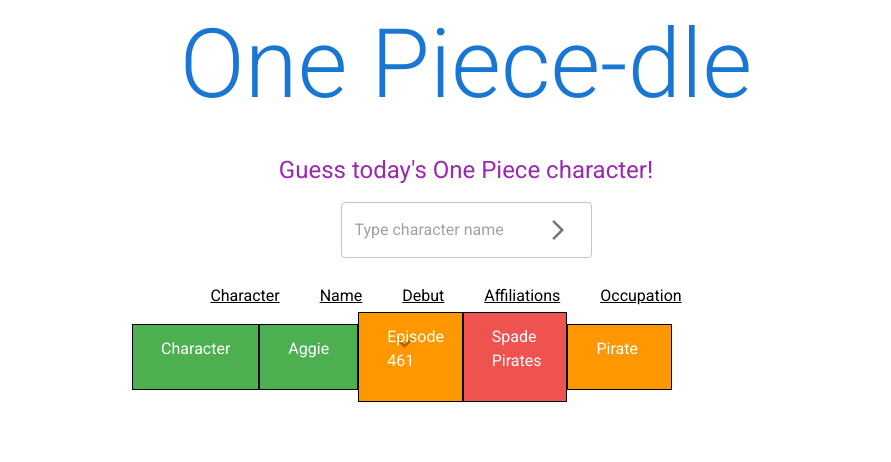
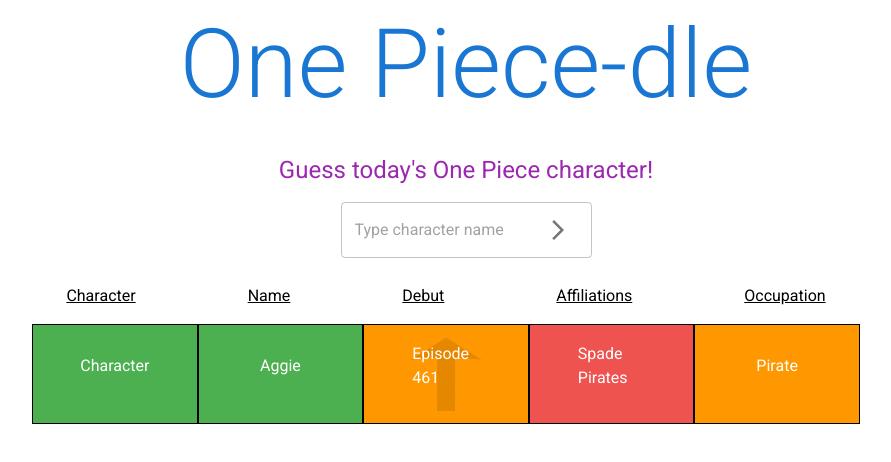
Before and after one commit to haydentinker/OnePieceWordleFrontend, a React (Create React App) app in the folder onepiece/: page / in a window 1280 px wide. Both pictures are taken after typing "Sample" into the empty fields and a click on the button 731 px from the left and 229 px from the top of the page. Shown: the top 462 px of the page, without its empty margins (174-1065 px from the left). Built offline with nearby package versions, Linux system fonts and the light colour scheme.

Commit message:
Updating design for the guesses

```diff
--- a/onepiece/src/components/Guess.jsx
+++ b/onepiece/src/components/Guess.jsx
@@ -1,8 +1,10 @@
 import React from 'react'
-import { Box, IconButton, TextField, Typography, AppBar, Card, CardActions, CardContent, CardMedia, CssBaseline, Toolbar, Container,Icon} from '@mui/material';
+import { Box, IconButton, TextField, Typography, AppBar, Card, CardActions, CardContent, CardMedia, CssBaseline, Toolbar, Container, Icon } from '@mui/material';
 import Grid from '@mui/material/Unstable_Grid2';
 import KeyboardArrowUpIcon from '@mui/icons-material/KeyboardArrowUp';
 import KeyboardArrowDownIcon from '@mui/icons-material/KeyboardArrowDown';
+import arrowDown from '../images/arrowDown.png';
+import arrowUp from '../images/arrowUp.png';
 import '../styles/guess.css';
 export const Guess = ({ guesses }) => {
   const character1 = { Name: "Aggie", Debut: "Episode 461", Affiliations: "Spade Pirates", Occupation: "Pirate" };
@@ -14,8 +16,19 @@
   return (
     <>
       {guesses.map((item, index) => (
-        <Grid container direction="row" rowSpacing={3} columnSpacing={7} alignItems={'center'} sx={{color:'white'}} >
+        <Grid container direction="row"  columnSpacing={12} sx={{
+          marginBottom:'2%',
+          alignItems: "center",
+          justifyContent: "center",
+          height: '100px',
+          color: 'white'
+        }} >
           <Grid item className='box' sx={{
+            alignItems: "center",
+            justifyContent: "center",
+            display: 'flex',
+            height: '100%',
+            width: '20%',
             backgroundColor:
               character1.Name === character2.Name ? "success.light"
                 : character1.Name.includes(character2) || character2.Name.includes(character1.Name) ? "warning.light"
@@ -25,6 +38,11 @@
           </Grid>
           <Grid item className='box'
             sx={{
+              alignItems: "center",
+              justifyContent: "center",
+              display: 'flex',
+              height: '100%',
+              width: '20%',
               backgroundColor:
                 character2.Name === character1.Name ? "success.light"
                   : character1.Name.includes(character2.Name) || character2.Name.includes(character1.Name) ? "warning.light"
@@ -33,20 +51,48 @@
             <Typography gutterBottom paragraph >{character1.Name}</Typography>
           </Grid>
           <Grid item xs={2} className='box' sx={{
-            position:'relative',
+            alignItems: "center",
+            justifyContent: "center",
+            display: 'flex',
+            height: '100%',
+            width: '20%',
+            position: 'relative',
+
             backgroundColor:
               parseInt(character1.Debut.match(/\d+/)[0], 10) === parseInt(character2.Debut.match(/\d+/)[0], 10)
-                ? "success.light": "warning.light",
-          }}>
+                ? "success.light" : "warning.light",
+
+            }}>
             {parseInt(character1.Debut.match(/\d+/)[0], 10) > parseInt(character2.Debut.match(/\d+/)[0], 10)
-            ?<KeyboardArrowDownIcon fontSize='large' sx={{color:'black',opacity:0.3,zIndex:1,position:'absolute'}}/>:
-            parseInt(character1.Debut.match(/\d+/)[0], 10) < parseInt(character2.Debut.match(/\d+/)[0], 10)
-            ?<KeyboardArrowUpIcon />: <></>
+              ?<img src={arrowUp} style={{
+                position: 'absolute',
+                top: 0,
+                left: 0,
+                width: '100%',
+                height: '100%',
+                opacity: 0.1,
+                zIndex: 1,
+              }}/>  :
+              parseInt(character1.Debut.match(/\d+/)[0], 10) < parseInt(character2.Debut.match(/\d+/)[0], 10)
+                ? <img src={arrowDown} style={{
+                  position: 'absolute',
+                  top: 0,
+                  left: 0,
+                  width: '100%',
+                  height: '100%',
+                  opacity: 0.1,
+                  zIndex: 1,
+                }}/> :<></>
 
             }
-            <Typography gutterBottom paragraph sx={{zIndex:2,position:'relative'}}>{character1.Debut}</Typography>
+            <Typography gutterBottom paragraph sx={{ zIndex: 2, position: 'relative' }}>{character1.Debut}</Typography>
           </Grid>
           <Grid item xs={2} className='box' sx={{
+            alignItems: "center",
+            justifyContent: "center",
+            display: 'flex',
+            height: '100%',
+            width: '20%',
             backgroundColor:
               character2.Affiliations === character1.Affiliations ? "success.light"
                 : character1.Affiliations.includes(character2.Affiliations) || character2.Affiliations.includes(character1.Affiliations) ? "warning.light"
@@ -55,6 +101,11 @@
             <Typography gutterBottom paragraph >{character1.Affiliations}</Typography>
           </Grid>
           <Grid item xs={2} className='box' sx={{
+            alignItems: "center",
+            justifyContent: "center",
+            display: 'flex',
+            height: '100%',
+            width: '20%',
             backgroundColor:
               character2.Occupation === character1.Occupation ? "success.light"
                 : character1.Occupation.includes(character2.Occupation) || character2.Occupation.includes(character1.Occupation) ? "warning.light"
--- a/onepiece/src/components/GuessHeader.jsx
+++ b/onepiece/src/components/GuessHeader.jsx
@@ -4,8 +4,8 @@
 export const GuessHeader = () => {
   return (
     <>
-      <Grid container direction="row" rowSpacing={2} columnSpacing={5}>
-        <Grid >
+      <Grid container direction="row" columnSpacing={14}>
+        <Grid item >
           <Typography sx={{ textDecoration: 'underline' }} paragraph>Character</Typography>
         </Grid>
         <Grid item >
--- a/onepiece/src/styles/guess.css
+++ b/onepiece/src/styles/guess.css
@@ -1,3 +1,14 @@
 .box{
     border:1px solid black;
 }
+
+.arrow{
+
+        position: 'absolute';
+        top: 0;
+        left:0 ;
+        width: '100%';
+        height: '100%';
+        opacity: 0.1;
+        z-index: 1;
+}
```
Also changed, not shown: onepiece/src/images/arrowDown.png (added), onepiece/src/images/arrowUp.png (added).
